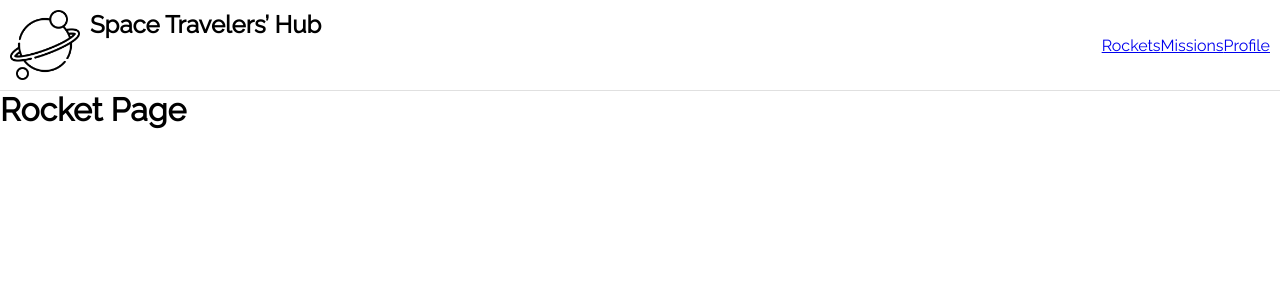
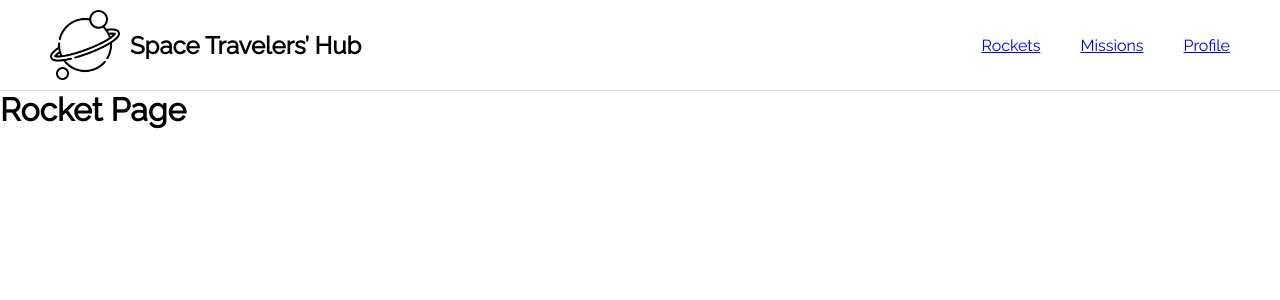
Before and after one commit to Trictonicmp/space-traveler, a React (Create React App) app: page / in a window 1280 px wide. Shown: the top 300 px of the page. Built offline with nearby package versions, Linux system fonts and the light colour scheme.

Commit message:
Justify brand item with flexbox

```diff
--- a/src/css/components/nav.css
+++ b/src/css/components/nav.css
@@ -3,5 +3,15 @@
     justify-content: space-between;
     align-items: center;
     border-bottom: 1px solid rgb(224, 224, 224);
-    padding: 10px;
+    padding: 10px 50px;
 }
+
+.nav-links {
+    display: flex;
+    gap: 40px;
+}
+
+.brand {
+    justify-content: center;
+    align-items: center;
+}
```
